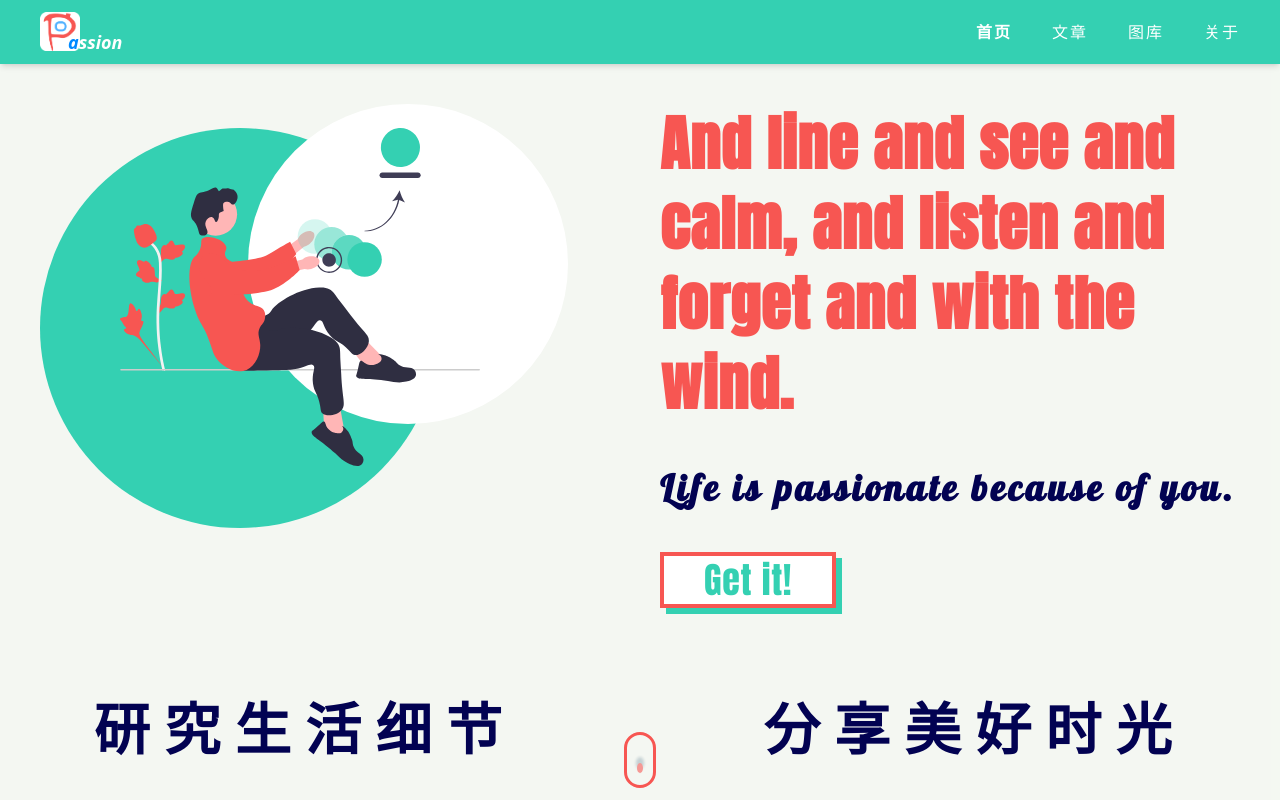
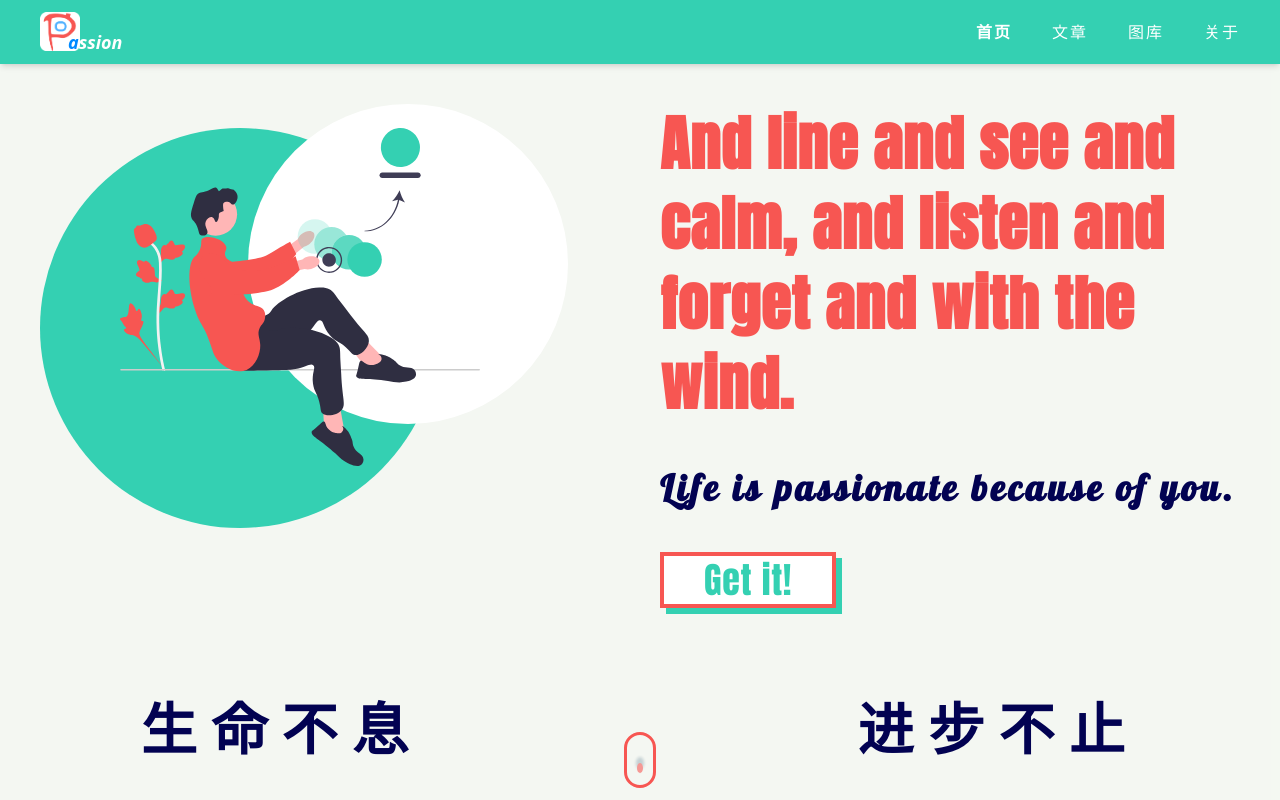
Before and after one commit to KongQingzhi/kongqingzhi.github.io, a Vue app: page / in a window 1280 px wide. Shown: the top 800 px of the page. Built offline with nearby package versions, Linux system fonts and the light colour scheme.

Commit message:
refactor: 首页title修改

```diff
--- a/src/pages/index/Title.vue
+++ b/src/pages/index/Title.vue
@@ -1,6 +1,6 @@
 <template>
   <div id="title-box">
-    <h1 class="title">
+    <div class="title">
       <span class="title-con">{{ title[0] }}</span>
       <div class="scrolldown" @click="toBottom">
         <div class="chevrons">
@@ -9,7 +9,7 @@
         </div>
       </div>
       <span class="title-con">{{ title[1] }}</span>
-    </h1>
+    </div>
 
     <div class="button">
       <div class="box" v-for="items in button" :key="items">{{ items }}</div>
@@ -20,7 +20,7 @@
 <script lang="ts" setup>
 defineOptions({ name: 'TitleComponent' });
 
-const title: string[] = ['研究生活细节', '分享美好时光'];
+const title: string[] = ['生命不息', '进步不止'];
 const button: string = 'PASSIONATE---火热';
 function toBottom(): void {
   document.documentElement.scrollTop = 940;
@@ -140,7 +140,7 @@ function toBottom(): void {
     overflow: hidden;
 
     .box {
-      width: 6rem;
+      flex: 1;
       height: 6.25rem;
       display: flex;
       justify-content: center;
```
